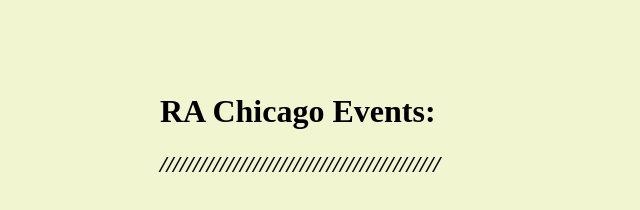
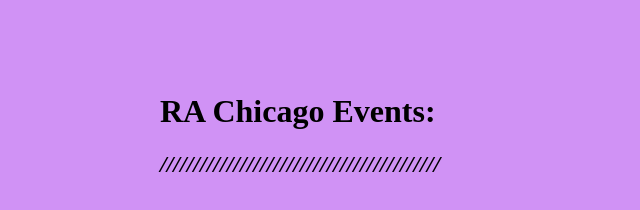
Before and after one commit to bcimbali/news-scraper, a website: page public/index.html in a window 1280 px wide. Shown: the whole page, without its empty margins (0-640 px from the left). Drawn offline with nearby package versions, Linux system fonts and the light colour scheme; no server answers.

Commit message:
updated bg

```diff
--- a/public/index.html
+++ b/public/index.html
@@ -4,7 +4,7 @@
     <meta charset="UTF-8">
     <title>RA Chicago Scraper</title>
     <style>
-      body { background-color: #F2F6D0 }
+      body { background-color: rgb(208, 146, 245) }
       #wrapper {
         width: 960px;
         margin-left: auto;
```
